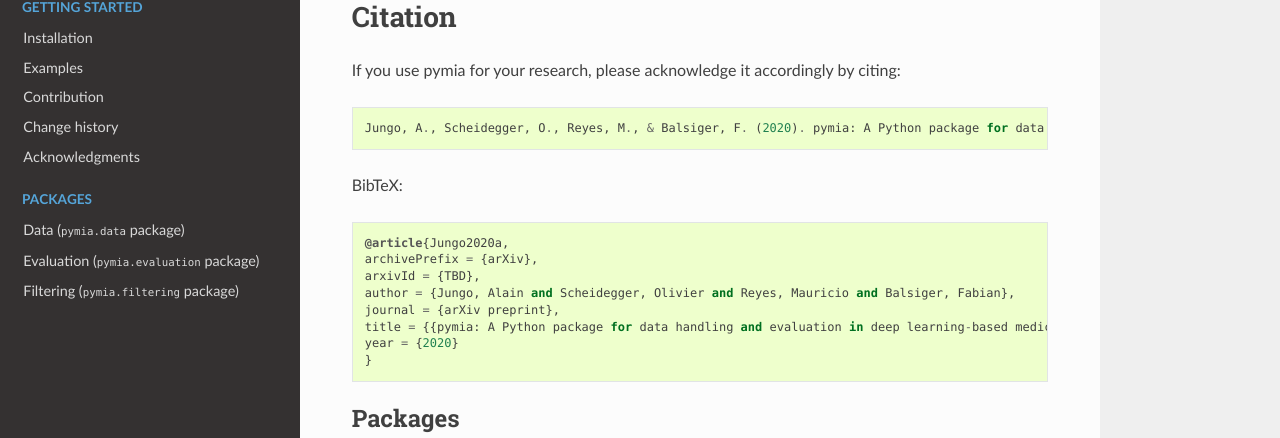
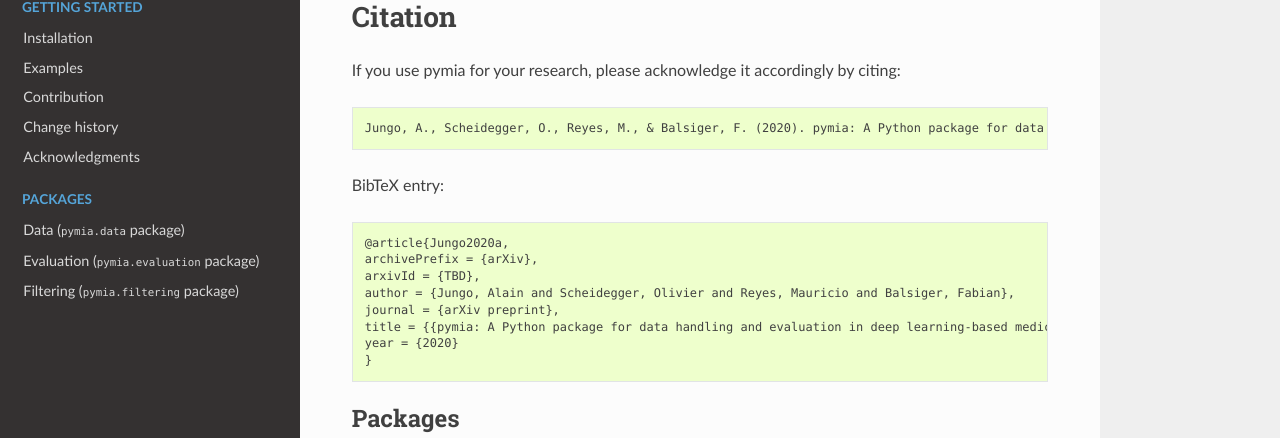
Before and after one commit to rundherum/pymia, a Sphinx documentation site: the page built from docs/index.rst, in a window 1280 px wide and 900 px high, scrolled down 1266 px. Shown: the part 139-577 px from the top of the window. Built offline with Sphinx 7.4.7 and the Read the Docs theme 2.0.0, drawn with Linux system fonts in a browser that asks for light colours; formulas are drawn with MathJax 3; pages that are not in the unit, such as notebooks, are missing from menus.

Commit message:
docs(index): fix code block formatting of reference

```diff
--- a/docs/index.rst
+++ b/docs/index.rst
@@ -46,12 +46,16 @@ If you are new to pymia, here are a few guides to get you up to speed right away
 
 Citation
 ========
-If you use pymia for your research, please acknowledge it accordingly by citing::
+If you use pymia for your research, please acknowledge it accordingly by citing:
+
+.. code-block:: none
 
     Jungo, A., Scheidegger, O., Reyes, M., & Balsiger, F. (2020). pymia: A Python package for data handling and evaluation in deep learning-based medical image analysis. ArXiv preprint.
 
 
-BibTeX::
+BibTeX entry:
+
+.. code-block:: none
 
     @article{Jungo2020a,
     archivePrefix = {arXiv},
@@ -61,7 +65,6 @@ BibTeX::
     title = {{pymia: A Python package for data handling and evaluation in deep learning-based medical image analysis}},
     year = {2020}
     }
-
 
 .. toctree::
     :maxdepth: 3
```
